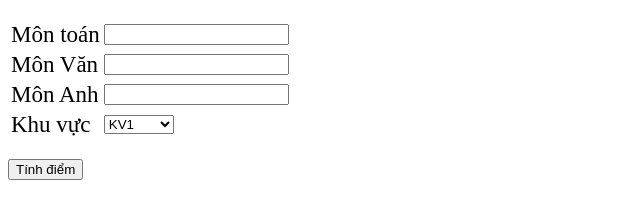
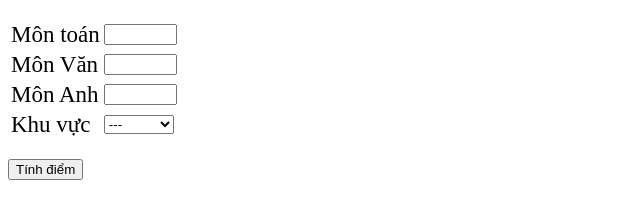
Before and after one commit to NhanHoo23/Condition-Statements, a plain HTML site: page [Bai tap] Tinh diem dai hoc khoi D/baitap2.html in a window 1280 px wide. Shown: the part 61-280 px from the top of the page, without its empty margins (0-640 px from the left). Drawn offline with Linux system fonts and the light colour scheme.

Commit message:
Tinh diem DH khoi D

```diff
--- a/[Bai tap] Tinh diem dai hoc khoi D/baitap2.html
+++ b/[Bai tap] Tinh diem dai hoc khoi D/baitap2.html
@@ -5,6 +5,11 @@
     <meta http-equiv="X-UA-Compatible" content="IE=edge">
     <meta name="viewport" content="width=device-width, initial-scale=1.0">
     <title>Document</title>
+    <style>
+        input{
+            width: 65px;
+        }
+    </style>
 </head>
 <body>
     <h1>Tính điểm ĐH khối D</h1>
@@ -39,6 +44,7 @@
             </td>
             <td>
                 <select id="area">
+                    <option value="">---</option>
                     <option value="KV1">KV1</option>
                     <option value="KV2-NT">KV2-NT</option>
                     <option value="KV2">KV2</option>
@@ -49,7 +55,7 @@
     </table>
     <br>
     <button onclick="getResult()">Tính điểm</button>
-    <p id="printResult"></p>
+    <p id="printResult" style="color: red; font-size: 23px;"></p>
 </body>
 <script>
     function getResult() {
@@ -57,7 +63,6 @@
         let lite = parseInt(document.getElementById("literature").value);
         let eng = parseInt(document.getElementById("eng").value);
         let score = math + lite + eng;
-        // document.getElementById("printResult").innerHTML = "Tổng điểm ĐH khối D của bạn là: " + result
 
         switch (document.getElementById("area").value) {
             case "KV1": result = score + 0.75;
```
